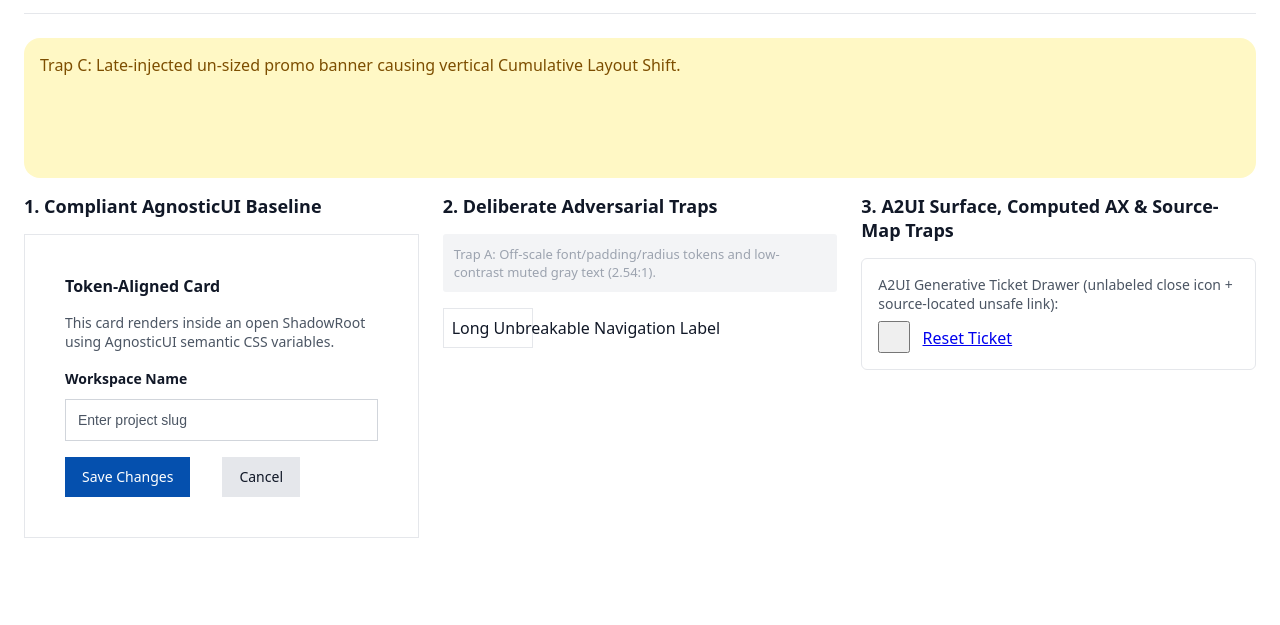
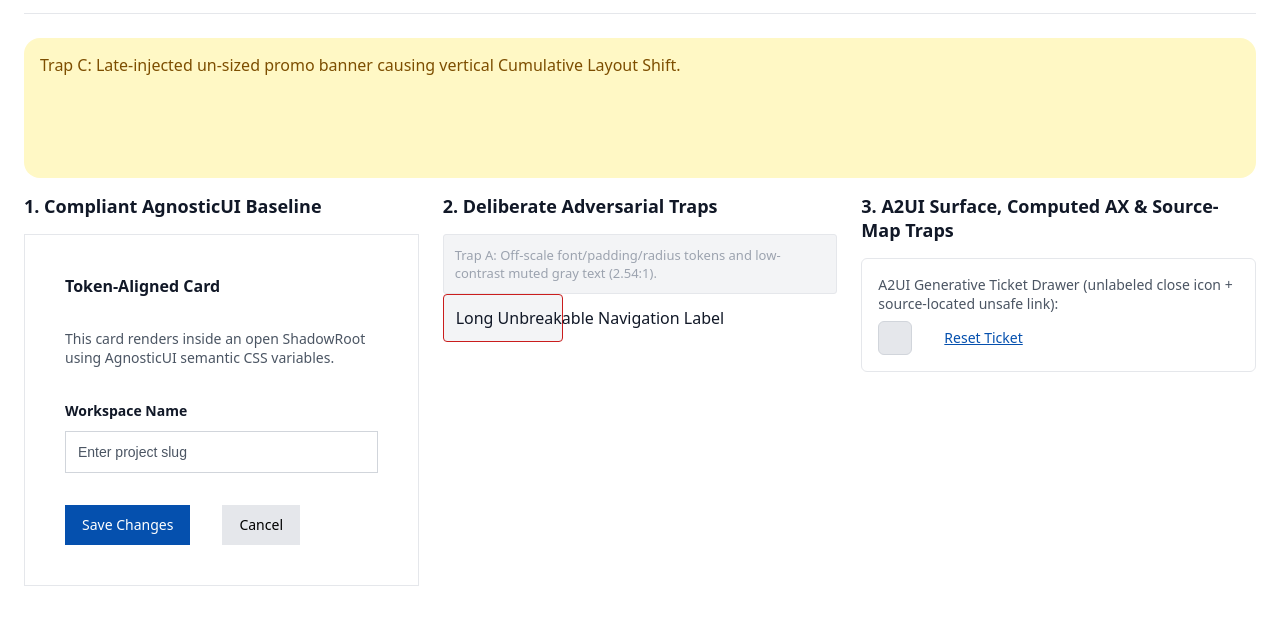
Before and after one commit to AgnosticUI/uirig, a website with bundled scripts: page playground/index.html in a window 1280 px wide. Shown: the part 83-708 px from the top of the page. Built offline with nearby package versions, Linux system fonts and the light colour scheme.

Commit message:
Fix/playground signal to noise 44 (#47)
* fix(playground): eliminate signal-to-noise and add CSS source-map attribution (#44)

* Just moves playwright below

```diff
--- a/package.json
+++ b/package.json
@@ -36,9 +36,9 @@
     "typecheck:playground": "tsc --noEmit -p playground/tsconfig.json",
     "typecheck:all": "npm run typecheck && npm run typecheck:playground",
     "playground:dev": "vite playground",
-    "playwright:verbose": "DEBUG=pw:protocol npx playwright test",
     "playground:test": "vitest run tests/integration/playground.test.ts",
     "playground:test:headed": "UIRIG_HEADED=1 vitest run tests/integration/playground.test.ts",
+    "playwright:verbose": "DEBUG=pw:protocol npx playwright test",
     "release": "bash scripts/release.sh",
     "release:publish": "bash scripts/release.sh --publish"
   },
--- a/playground/index.html
+++ b/playground/index.html
@@ -65,7 +65,7 @@
       .fixture-stack {
         display: flex;
         flex-direction: column;
-        gap: var(--ag-space-4);
+        gap: var(--ag-space-8);
         padding: var(--ag-space-4);
       }
 
@@ -85,12 +85,13 @@
         gap: var(--ag-space-8);
       }
 
-      /* Deliberate geometric overflow trap: cramped 90px box with visible overflow */
+      /* Deliberate geometric overflow trap: cramped 120px box with visible overflow */
       #overflow-trap-box {
-        width: 90px;
-        padding: var(--ag-space-2);
-        border: var(--ag-border-width-1) solid var(--ag-border);
-        overflow: visible;
+        width: 120px;
+        padding: var(--ag-space-3);
+        border: var(--ag-border-width-1) solid var(--ag-danger);
+        border-radius: var(--ag-radius-sm);
+        background-color: var(--ag-background-secondary);
       }
 
       #overflow-trap-label {
@@ -104,6 +105,40 @@
         padding: var(--ag-space-4);
         border: var(--ag-border-width-1) solid var(--ag-border);
         border-radius: var(--ag-radius-md);
+      }
+
+      .a2ui-actions {
+        display: flex;
+        align-items: center;
+        gap: var(--ag-space-6);
+      }
+
+      #a2ui-unlabeled-close-btn {
+        display: inline-flex;
+        align-items: center;
+        justify-content: center;
+        min-width: var(--ag-space-8);
+        min-height: var(--ag-space-8);
+        padding: var(--ag-space-2);
+        background-color: var(--ag-background-tertiary);
+        color: var(--ag-text-primary);
+        border: var(--ag-border-width-1) solid var(--ag-border-subtle);
+        border-radius: var(--ag-radius-md);
+        font-size: var(--ag-font-size-sm);
+        line-height: var(--ag-line-height-sm);
+        cursor: pointer;
+      }
+
+      #a2ui-source-mapped-link {
+        display: inline-flex;
+        align-items: center;
+        min-height: var(--ag-space-6);
+        padding: var(--ag-space-1) var(--ag-space-2);
+        color: var(--ag-primary-text);
+        font-size: var(--ag-font-size-sm);
+        line-height: var(--ag-line-height-sm);
+        border-radius: var(--ag-radius-sm);
+        text-decoration: underline;
       }
     </style>
   </head>
@@ -153,18 +188,8 @@
           2. Deliberate Adversarial Traps
         </h2>
 
-        <!-- Trap A: Token Drift + Low-Contrast Inline Override (< 4.5:1 WCAG AA) -->
-        <div
-          id="contrast-token-trap"
-          style="
-            background-color: #f3f4f6;
-            color: #9ca3af;
-            font-size: 13px;
-            border-radius: 3px;
-            padding: 11px;
-            margin-bottom: var(--ag-space-4);
-          "
-        >
+        <!-- Trap A: Token Drift + Low-Contrast Source-Mapped Rule (< 4.5:1 WCAG AA) -->
+        <div id="contrast-token-trap">
           Trap A: Off-scale font/padding/radius tokens and low-contrast muted gray text (2.54:1).
         </div>
 
@@ -183,12 +208,12 @@
           <p class="card-body" style="margin-bottom: var(--ag-space-2);">
             A2UI Generative Ticket Drawer (unlabeled close icon + source-located unsafe link):
           </p>
+          <div class="a2ui-actions">
             <button
               id="a2ui-unlabeled-close-btn"
               type="button"
               data-a2ui-id="close-ticket-btn"
               data-a2ui-component="IconButton"
-            style="min-width: 32px; min-height: 32px; margin-right: var(--ag-space-2);"
             >
               <svg width="16" height="16" aria-hidden="true"></svg>
             </button>
@@ -196,14 +221,14 @@
               id="a2ui-source-mapped-link"
               data-a2ui-id="reset-ticket-link"
               data-a2ui-component="Link"
-            data-source-loc="playground/index.html:200:13"
+              data-source-loc="playground/index.html:225:15"
               href="javascript:void(0)"
             >
               Reset Ticket
             </a>
+          </div>
         </a2ui-surface>
       </section>
-
     </main>
 
     <script type="module" src="./src/main.ts"></script>
--- /dev/null
+++ b/playground/src/traps.css
@@ -0,0 +1,9 @@
+/* Intentional adversarial token & contrast trap for live CSS source-map attribution */
+#contrast-token-trap {
+  background-color: #f3f4f6;
+  color: #9ca3af;
+  padding: 11px;
+  font-size: 13px;
+  border-radius: 3px;
+  border: var(--ag-border-width-1) solid var(--ag-border);
+}
--- a/playground/vite.config.ts
+++ b/playground/vite.config.ts
@@ -72,5 +72,8 @@ function uirigAutoSpotCheckPlugin(): Plugin {
 }
 
 export default defineConfig({
+  css: {
+    devSourcemap: true,
+  },
   plugins: [uirigAutoSpotCheckPlugin()],
 });
```
Also changed, not shown: playground/src/main.ts (+9 -5 lines), tests/integration/playground.test.ts (+4 -3 lines), tests/unit/playground-fixtures.test.ts (+25 -0 lines), .uirig/docs/NEXT_PROMPT.md. Lines whose indentation alone changed are shown as unchanged.
